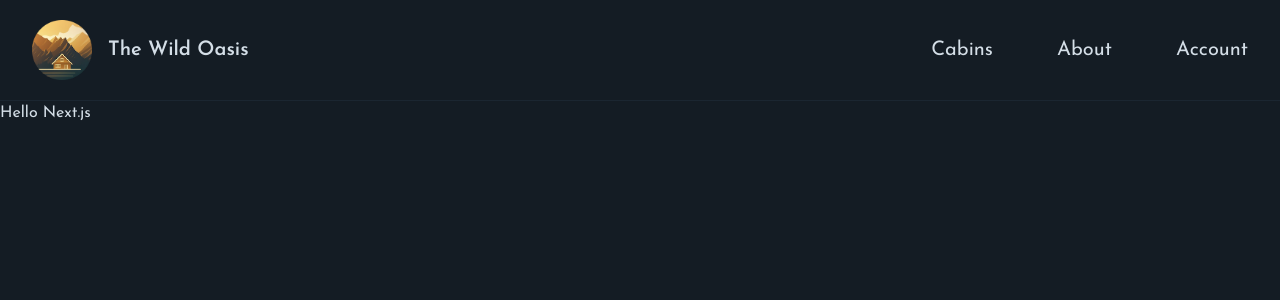
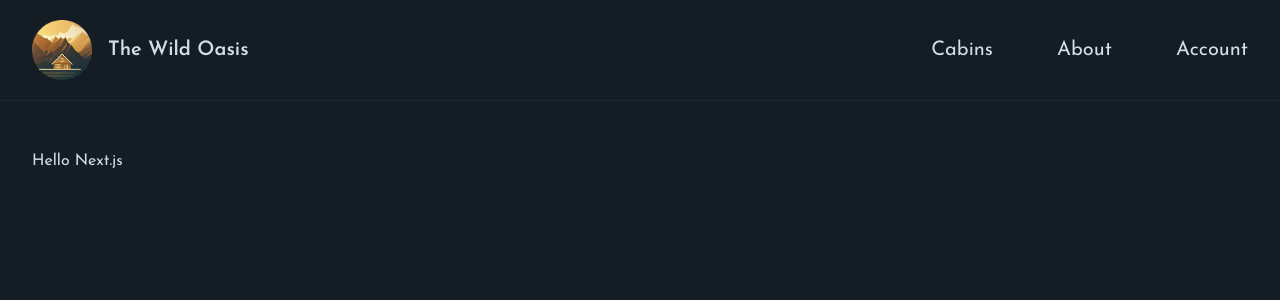
Before and after one commit to biancavlz/book-inn, a Next.js app: page / in a window 1280 px wide. Shown: the top 300 px of the page. Built offline with nearby package versions, Linux system fonts and the light colour scheme.

Commit message:
Add layout stayling

```diff
--- a/app/layout.js
+++ b/app/layout.js
@@ -17,10 +17,12 @@
   return (
     <html lang="en">
       <body
-        className={`${josefin.className} min-h-screen bg-primary-950 text-primary-100`}
+        className={`${josefin.className} antialiased min-h-screen bg-primary-950 text-primary-100 flex flex-col`}
       >
         <Header />
-        <main>{children}</main>
+        <div className="flex-1 px-8 py-12">
+          <main className="max-w-7xl mx-auto">{children}</main>
+        </div>
       </body>
     </html>
   );
```
